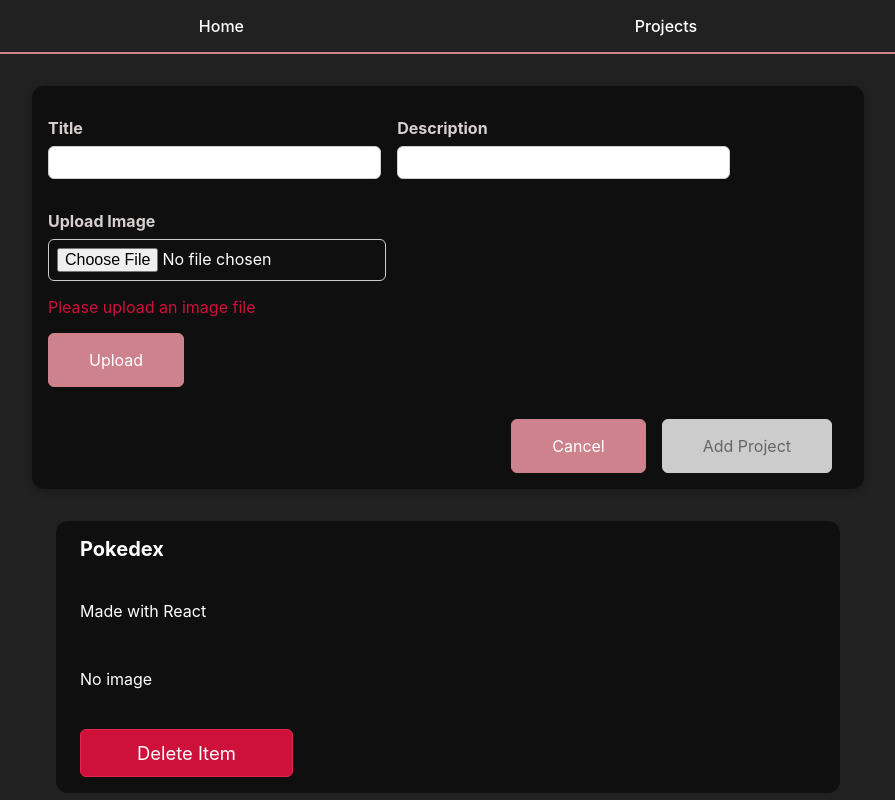
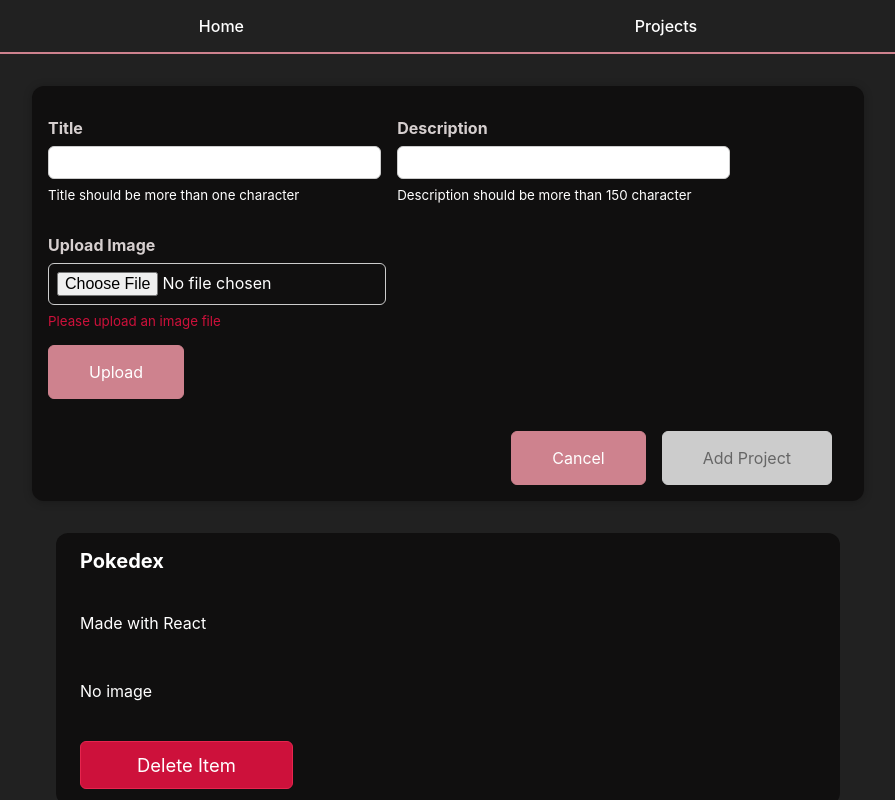
Before and after one commit to DevanshBajaj/project-management, a React (Vite) app: page / in a window 1280 px wide. Both pictures are taken after a click on the button "Add Project". Shown: the top 800 px of the page, without its empty margins (192-1087 px from the left). Built offline with nearby package versions, Linux system fonts and the light colour scheme.

Commit message:
add a hint text in the form

```diff
--- a/src/components/ProjectForm/ProjectForm.module.css
+++ b/src/components/ProjectForm/ProjectForm.module.css
@@ -20,6 +20,10 @@
     border: 1px solid #ccc;
     width: 20rem;
     max-width: 100%;
+  }
+  .newProject__control p {
+    padding-top: 0.5rem;
+    font-size: smaller;
   }
 
   .newProject__actions {
--- a/src/components/ProjectForm/Projectform.jsx
+++ b/src/components/ProjectForm/Projectform.jsx
@@ -21,7 +21,6 @@ const ProjectForm = (props) => {
 
 	const descriptionChangeHandler = (event) => {
 		setEnteredDescription(event.target.value);
-
 		setFormIsValid(
 			event.target.value.trim().length > 149 && enteredTitle.trim().length > 0
 		);
@@ -84,6 +83,7 @@ const ProjectForm = (props) => {
 						onChange={titleChangeHandler}
 						onBlur={validateTitleHandler}
 					/>
+					<p>Title should be more than one character</p>
 					</div>
 				</div>
 				<div className={classes.newProject__control}>
@@ -99,6 +99,7 @@ const ProjectForm = (props) => {
 						onChange={descriptionChangeHandler}
 						onBlur={validateDescription}
 					/>
+					<p>Description should be more than 150 character</p>
 					</div>
 				</div>
 				<div className={classes.newProject__control}>
@@ -114,7 +115,7 @@ const ProjectForm = (props) => {
 							<img style={{height:"250px", width:"280px"}} src={selectedImage} alt=""></img>
 						</div>
 					) : (
-						<p style={{color: '#CD113B', paddingTop: '1rem'}}>Please upload an image file</p>
+						<p style={{color: '#CD113B', paddingTop: '0.5rem'}}>Please upload an image file</p>
 					)}
 						<Button type="button" onClick={uploadHandler}>Upload</Button>
 				</div>
```
